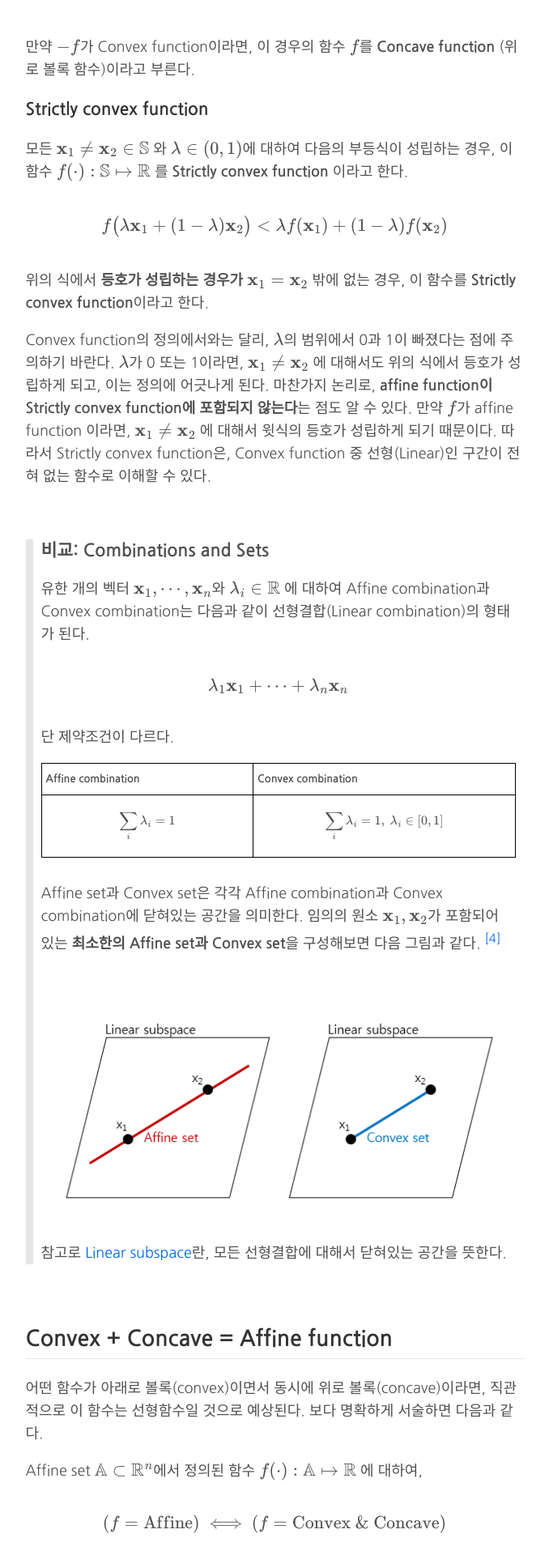
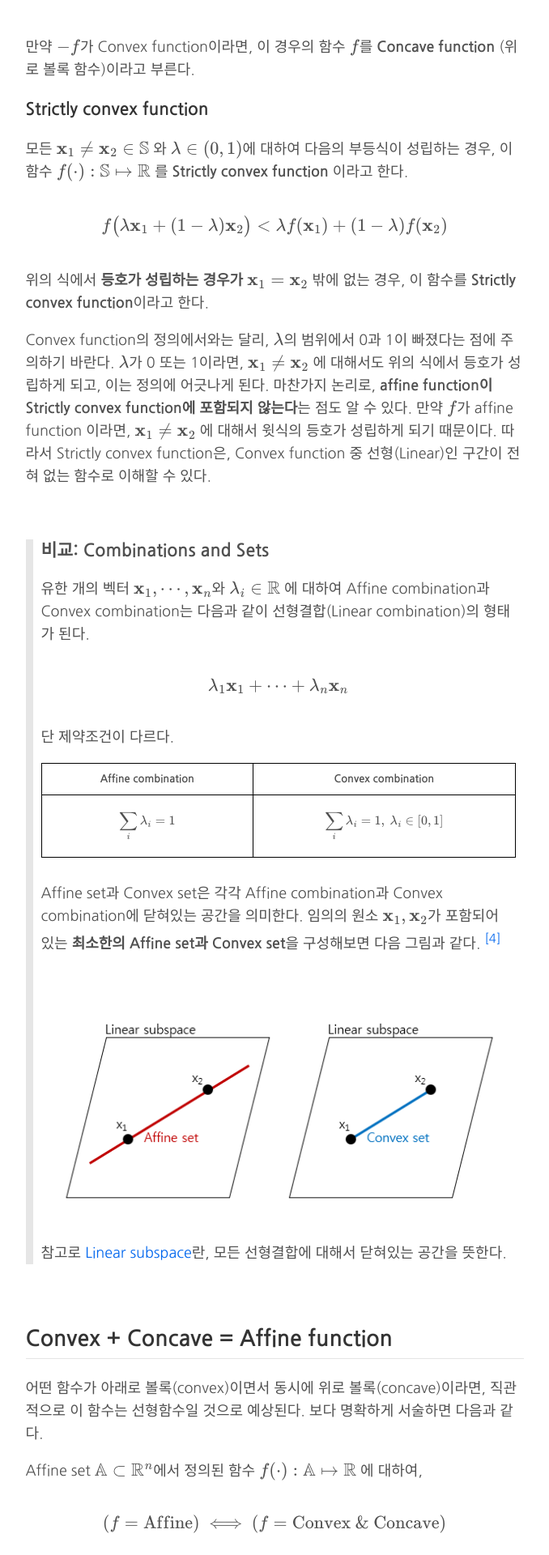
Before and after one commit to gem763/gem763.github.io, a Jekyll site: the page built from Affinity와-Convexity.md, in a window 1280 px wide. Shown: the part 3967-5887 px from the top of the page at 81% size, without its empty margins (301-979 px from the left). Built offline with Jekyll 4.4.1, drawn with Linux system fonts in a browser that asks for light colours; our own code applies the rules of GitHub Pages for plain Markdown files; formulas are drawn with MathJax 3.

Commit message:
Uploaded by https://stackedit.io/

```diff
--- a/Affinity와-Convexity.md
+++ b/Affinity와-Convexity.md
@@ -133,7 +133,7 @@ Convex function의 정의에서와는 달리, <span><script type="math/tex">\lam
 > 단 제약조건이 다르다.
 >
 >
->| Affine combination | Convex combination |
+>| <center>Affine combination</center> | <center>Convex combination</center> |
 >|--|--|
 >| <script type="math/tex; mode=display">\sum_i \lambda_i = 1</script> | <script type="math/tex; mode=display">\sum_i \lambda_i = 1, ~\lambda_i \in [0,1]</script> |
 >
```
